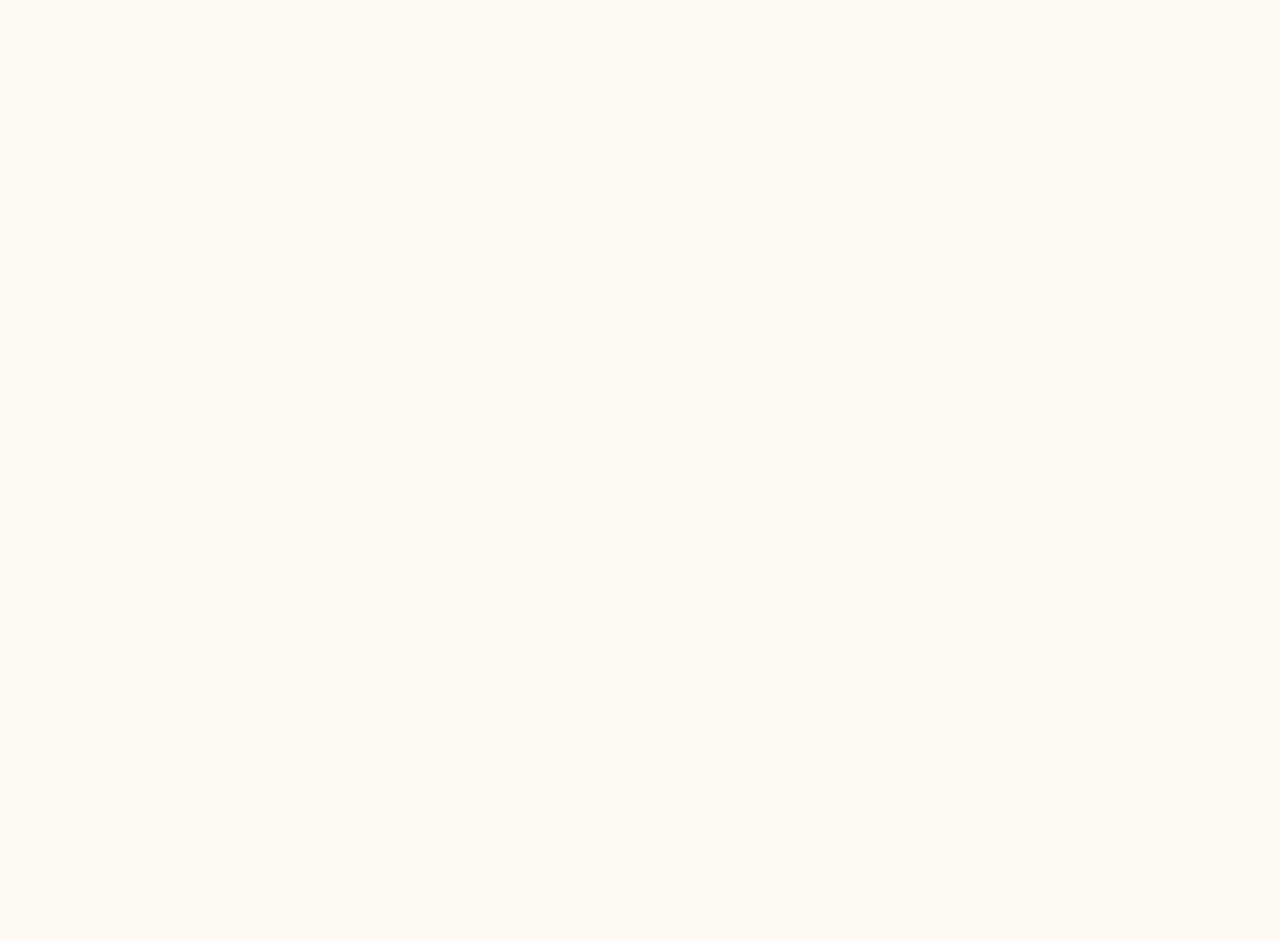
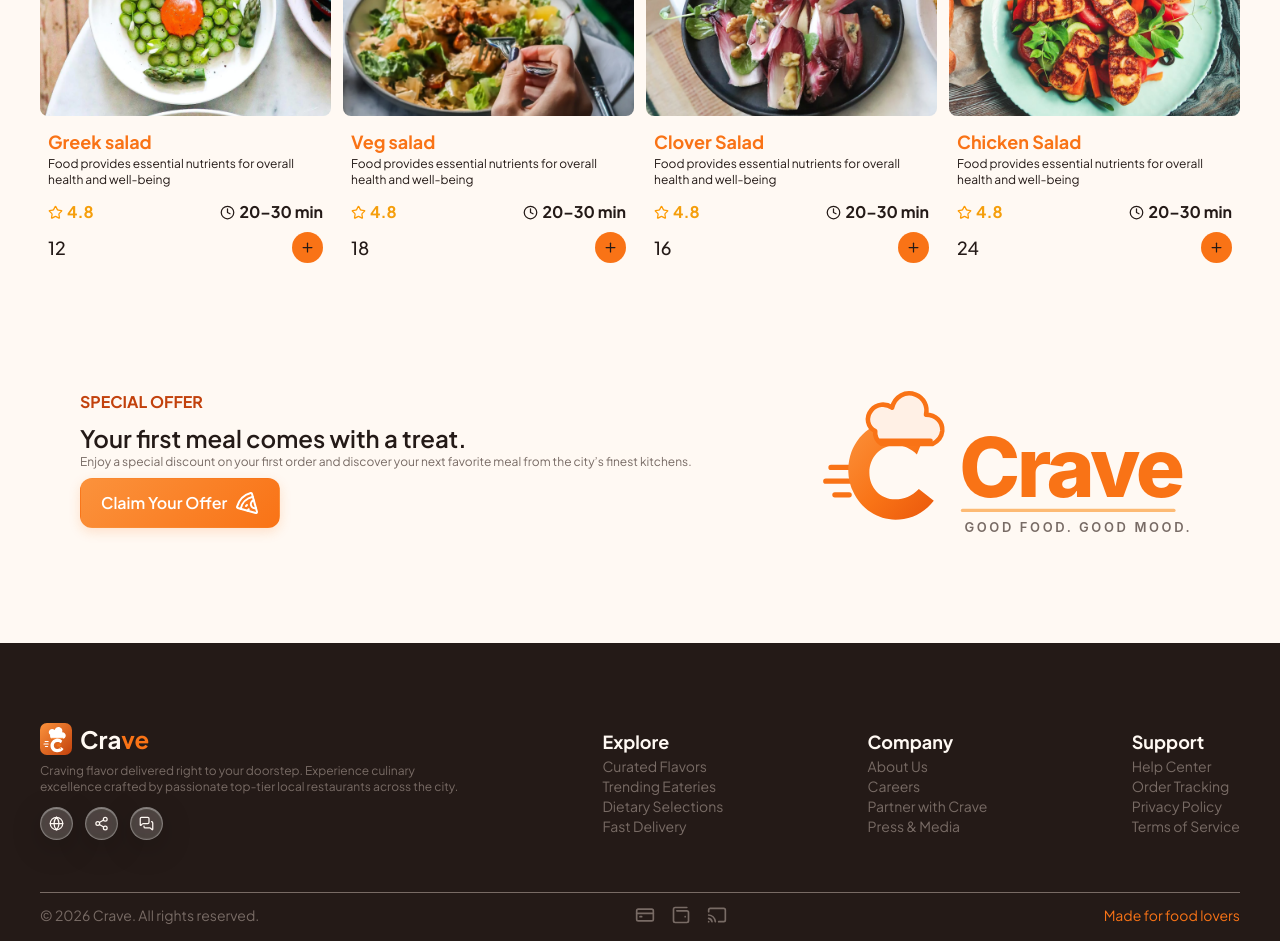
Before and after one commit to LakshanJayalath171/Crave--Food-delivery-app-front-end-, a React (Vite) app: page / in a window 1280 px wide. Shown: the part 1000-1941 px from the top of the page. Before the commit the page ends 812 px from the top, so only its background shows below. Built offline with nearby package versions, Linux system fonts and the light colour scheme.

Commit message:
Created UI of the footer section

```diff
--- a/package.json
+++ b/package.json
@@ -23,6 +23,7 @@
     "@types/react": "^19.2.18",
     "@types/react-dom": "^19.2.7",
     "@vitejs/plugin-react": "^6.1.1",
+    "daisyui": "^5.7.47",
     "eslint": "^10.10.0",
     "eslint-plugin-react-hooks": "^7.1.1",
     "eslint-plugin-react-refresh": "^0.5.6",
--- a/src/App.tsx
+++ b/src/App.tsx
@@ -4,7 +4,7 @@ import Home from "./pages/Home"
 
 const App = () => {
   return (
-    <div className="px-10">
+    <div >
       <Routes>
         <Route path="/" element={<Home/>} />
         <Route path="/explore/:id" element={<Explore/>} />
--- /dev/null
+++ b/src/components/DishCard.tsx
@@ -0,0 +1,45 @@
+import { Clock, Plus, Star } from "lucide-react";
+import food_1 from "../assets/frontend_assets/food_1.png";
+
+interface dishCardProps {
+    name: string;
+    image:string;
+    price:string;
+    description:string
+}
+
+const DishCard = ({name,image,price,description}:dishCardProps) => {
+  return (
+        <div className="rounded-2xl card-hover">
+        {/* image section */}
+        <div >
+            <img src={image} alt="Dish" className="w-full h-48 object-cover rounded-lg"/>
+        </div>
+        {/* details section */}
+        <div className="px-2 py-3">
+            <h3 className="text-lg font-bold text-primary">{name}</h3>
+            <p className="text-xs font-light text-main">{description}</p>
+            <div className="flex items-center justify-between mt-3">
+                <div className="flex items-center justify-center gap-1">
+                    <Star size={15} className="text-amber-500"/>
+                    <p className="text-rating font-bold">4.8</p>
+                </div>
+
+                <div className="flex items-center justify-center gap-1">
+                    <Clock size={15} className="text-main"/>
+                    <p className="text-main font-bold">20–30 min</p>
+                </div>
+            </div>
+
+            <div className="flex items-center justify-between mt-2">
+                <h3 className="text-main font-medium text-lg">{price}</h3>
+                <div className="p-2 rounded-full bg-primary cursor-pointer">
+                    <Plus size={15}/>
+                </div>
+            </div>
+        </div>
+    </div>
+  );
+};
+
+export default DishCard;
--- /dev/null
+++ b/src/components/Footer.tsx
@@ -0,0 +1,66 @@
+import { MessagesSquare, Globe, Share2 , CreditCard, WalletMinimal, Cast} from "lucide-react";
+
+const Footer = () => {
+  return (
+    <div className="px-10 pt-10 pb-4 bg-dark w-screen h-full">
+      <div className="flex items-center justify-between py-10">
+        <div>
+            <div className="flex items-center justify-start gap-2">
+                <img src="/favicon.svg" className="w-8 h-8"/>
+                <h1 className=" font-bold text-2xl">Cra<span className="text-primary">ve</span></h1>
+            </div>
+            <div className="mt-2">
+                <p className="text-light text-secondary text-xs">Craving flavor delivered right to your doorstep. Experience culinary <br/> excellence crafted by passionate top-tier local restaurants across the city.</p>
+            </div>
+
+            <div className="flex items-center justify-start gap-3 mt-3">
+                <div className="apple rounded-full p-2 cursor-pointer"><Globe className="text-on-dark" size={15}/></div>
+                <div className="apple rounded-full p-2 cursor-pointer"><Share2 className="text-on-dark" size={15}/></div>
+                <div className="apple rounded-full p-2 cursor-pointer"><MessagesSquare className="text-on-dark" size={15}/></div>
+            </div>
+        </div>
+        <div>
+            <h1 className="text-on-dark font-bold text-lg">Explore</h1>
+            <p className="text-secondary font-light text-sm">Curated Flavors</p>
+            <p className="text-secondary font-light text-sm">Trending Eateries</p>
+            <p className="text-secondary font-light text-sm">Dietary Selections</p>
+            <p className="text-secondary font-light text-sm">Fast Delivery</p>
+        </div>
+
+
+        <div>
+            <h1 className="text-on-dark font-bold text-lg">Company</h1>
+            <p className="text-secondary font-light text-sm">About Us</p>
+            <p className="text-secondary font-light text-sm">Careers</p>
+            <p className="text-secondary font-light text-sm">Partner with Crave</p>
+            <p className="text-secondary font-light text-sm">Press & Media</p>
+        </div>
+
+        <div>
+            <h1 className="text-on-dark font-bold text-lg">Support</h1>
+            <p className="text-secondary font-light text-sm">Help Center</p>
+            <p className="text-secondary font-light text-sm">Order Tracking</p>
+            <p className="text-secondary font-light text-sm">Privacy Policy</p>
+            <p className="text-secondary font-light text-sm">Terms of Service</p>
+        </div>
+      </div>
+
+      <hr className="text-secondary my-3"/>
+      <div className="flex items-center justify-between">
+        <div>
+            <p className="text-secondary font-light text-sm">© 2026 Crave. All rights reserved.</p>
+        </div>
+        <div className="flex items-center justify-center gap-4">
+            <CreditCard size={20} className="text-secondary"/>
+            <WalletMinimal size={20} className="text-secondary"/>
+            <Cast size={20} className="text-secondary"/>
+        </div>
+        <div>
+            <p className="text-primary font-mediium text-sm">Made for food lovers</p>
+        </div>
+      </div>
+    </div>
+  );
+};
+
+export default Footer;
--- a/src/components/Navbar.tsx
+++ b/src/components/Navbar.tsx
@@ -2,7 +2,7 @@ import { Bell, MapPin, Search } from "lucide-react"
 
 const Navbar = () => {
   return (
-    <nav className="flex items-center justify-between py-2">
+    <nav className="flex items-center justify-between py-2 px-10">
         {/* left */}
         <div>
             <img src="/logo.svg" className="w-24 h-10"/>
--- a/src/pages/Home.tsx
+++ b/src/pages/Home.tsx
@@ -1,71 +1,102 @@
-import Navbar from "../components/Navbar"
-import { assets ,menu_list} from "../assets/frontend_assets/assets"
-import { ArrowRight, Flame ,FaceSlightlySmiling ,  UserRoundArrowLeft , FaceGrinning, Star, ChevronRight, ChevronLeft} from "lucide-react"
+import Navbar from "../components/Navbar";
+import { assets, menu_list, food_list } from "../assets/frontend_assets/assets";
+import {
+  ArrowRight,
+  Flame,
+  FaceSlightlySmiling,
+  UserRoundArrowLeft,
+  FaceGrinning,
+  Star,
+  ChevronRight,
+  ChevronLeft,
+  Pizza,
+} from "lucide-react";
+import DishCard from "../components/DishCard";
+import Footer from "../components/Footer";
 
 const Home = () => {
   return (
     <div>
       {/* navbar */}
-      <Navbar/>
+      <Navbar />
+      {/* main content */}
 
+      <div className="px-10">
         {/* hero section */}
         <div className="my-6 relative rounded-2xl overflow-hidden">
-        <img src={assets.header_img}/>
+          <img src={assets.header_img} />
 
           <div className="absolute top-0 left-0 bg-gradient-to-r from-black to-transparent px-4 py-2 h-full py-10">
-
             {/* top white area */}
             <div className="flex items-center justify-start gap-2 ">
-
               <div className="flex items-center justify-center bg-surface py-1 px-3 rounded-full">
-              <Flame size={20} className="text-deep-orange"/>
-              <p className="text-xs font-medium">Fresh food, delivered fast</p>
+                <Flame size={20} className="text-deep-orange" />
+                <p className="text-xs font-medium">
+                  Fresh food, delivered fast
+                </p>
               </div>
-
             </div>
 
             {/* hero heading */}
             <div>
               <h1 className="text-6xl font-bold text-on-dark mt-4">
-              Your favorite food,<br/> delivered to your<br/> door.
+                Your favorite food,
+                <br /> delivered to your
+                <br /> door.
               </h1>
             </div>
 
             {/* hero description */}
             <div>
               <p className="text-on-dark mt-4 text-muted">
-              Discover the best restaurants around you and enjoy delicious meals <br/>delivered fresh, fast, and right to your doorstep.
+                Discover the best restaurants around you and enjoy delicious
+                meals <br />
+                delivered fresh, fast, and right to your doorstep.
               </p>
             </div>
 
             {/* button */}
             <div className="grid grid-cols-2 gap-4 mt-6">
-            <button className="btn-primary flex items-center">Explore Foods<ArrowRight/></button>
+              <button className="btn-primary flex items-center">
+                Explore Foods
+                <ArrowRight />
+              </button>
               <button className="btn-secondary">Order Now</button>
             </div>
 
             {/* down section */}
             <div className="flex items-center justify-start mt-2">
               <div className="apple rounded-lg px-2 py-3 flex items-center justify-between">
-
                 <div className="flex items-center justify-center px-3">
-                <div className="p-2 rounded-full bg-surface -ml-2"><FaceSlightlySmiling className="text-red-500" size={12}/></div>
-                <div className="p-2 rounded-full bg-surface -ml-2 "><UserRoundArrowLeft className="text-orange-500" size={12}/></div>
-                <div className="p-2 rounded-full bg-surface -ml-2"><FaceGrinning className="text-yellow-500" size={12}/></div>
+                  <div className="p-2 rounded-full bg-surface -ml-2">
+                    <FaceSlightlySmiling className="text-red-500" size={12} />
+                  </div>
+                  <div className="p-2 rounded-full bg-surface -ml-2 ">
+                    <UserRoundArrowLeft className="text-orange-500" size={12} />
+                  </div>
+                  <div className="p-2 rounded-full bg-surface -ml-2">
+                    <FaceGrinning className="text-yellow-500" size={12} />
+                  </div>
                 </div>
 
                 <div>
                   <div className="flex items-center justify-start gap-1">
                     <div className="flex items-center justify-start ">
                       {[0, 1, 2, 3, 4].map((index) => (
-                      <Star className="text-yellow-500" key={index} size={14}/>
+                        <Star
+                          className="text-yellow-500"
+                          key={index}
+                          size={14}
+                        />
                       ))}
                     </div>
                     <p className="text-sm font-bold text-white">4.8</p>
                   </div>
 
                   <div>
-                  <p className="text-xs font-light text-white">Loved by food lovers (12,000+ orders)</p>
+                    <p className="text-xs font-light text-white">
+                      Loved by food lovers (12,000+ orders)
+                    </p>
                   </div>
                 </div>
               </div>
@@ -75,37 +106,101 @@ const Home = () => {
 
         {/* category section */}
         <div>
-
           {/* category section's navigator */}
           <div className="flex items-center justify-between mb-4">
             <div>
-            <h1 className="text-2xl font-extrabold text-primary ">Explore by Category</h1>
-            <p className="text-main text-sm font-medium">Whatever you're craving, we've got something for you.</p>
+              <h1 className="text-2xl font-extrabold text-primary ">
+                Explore by Category
+              </h1>
+              <p className="text-main text-sm font-medium">
+                Whatever you're craving, we've got something for you.
+              </p>
             </div>
 
             <div className="flex items-center justify-center gap-2">
-          <button className="text-primary hover:text-primary-dark cursor-pointer"><ChevronLeft/></button>
-          <button className="text-primary hover:text-primary-dark cursor-pointer"><ChevronRight/></button>
+              <button className="text-primary hover:text-primary-dark cursor-pointer">
+                <ChevronLeft />
+              </button>
+              <button className="text-primary hover:text-primary-dark cursor-pointer">
+                <ChevronRight />
+              </button>
             </div>
           </div>
 
           {/* category items */}
 
           <div className="flex items-center justify-start gap-10 overflow-x-auto scrollbar-hide">
-
-          {menu_list.map((item, index) => (<a href="#" className="category-item">
+            {menu_list.map((item, index) => (
+              <a href="#" className="category-item">
                 <div key={index}>
-              <img src={item.menu_image}  className="w-24 h-24 object-cover rounded-full"/>
+                  <img
+                    src={item.menu_image}
+                    className="w-24 h-24 object-cover rounded-full"
+                  />
                   <div className="flex items-center justify-center mt-2">
-                <p className="text-sm font-bold text-main">{item.menu_name}</p>
+                    <p className="text-sm font-bold text-main">
+                      {item.menu_name}
+                    </p>
                   </div>
                 </div>
-          </a>))}
+              </a>
+            ))}
+          </div>
 
+          {/* popular items */}
+
+          <div className="mt-10">
+            {/* heading */}
+            <div>
+              <h1 className="text-2xl font-extrabold text-primary">
+                Popular Dishes
+              </h1>
+              <p className="text-md font-medium">
+                Customer favorites, made fresh and delivered fast.
+              </p>
+            </div>
+
+            <div className="mt-4 grid grid-cols-4 gap-3">
+              {food_list.slice(0, 4).map((items, index) => (
+                <DishCard
+                  name={items.name}
+                  image={items.image}
+                  description={items.description}
+                  price={items.price}
+                />
+              ))}
+            </div>
+          </div>
+
+          {/* footer section */}
+
+          <div className="flex items-center justify-between p-10 bg-page">
+            <div>
+              <p className="text-deep-orange font-bold">SPECIAL OFFER</p>
+              <h1 className="text-main text-2xl font-semibold mt-2">
+                Your first meal comes with a treat.
+              </h1>
+              <p className="text-secondary text-xs font-light">
+                Enjoy a special discount on your first order and discover your
+                next favorite meal from the city’s finest kitchens.
+              </p>
+
+              <button className="btn-primary flex items-center justify-center gap-2 mt-2 cursor-pointer">
+                Claim Your Offer
+                <Pizza />
+              </button>
+            </div>
+            <div>
+              <img src="/logo.svg" alt="" className="w-96 h-72" />
             </div>
           </div>
         </div>
-  )
-}
+      </div>
 
-export default Home
+      {/* footer */}
+      <Footer/>
+    </div>
+  );
+};
+
+export default Home;
```
Also changed, not shown: 1 other file (tests, documents, lock files or other folders). Lines whose indentation alone changed are shown as unchanged.
